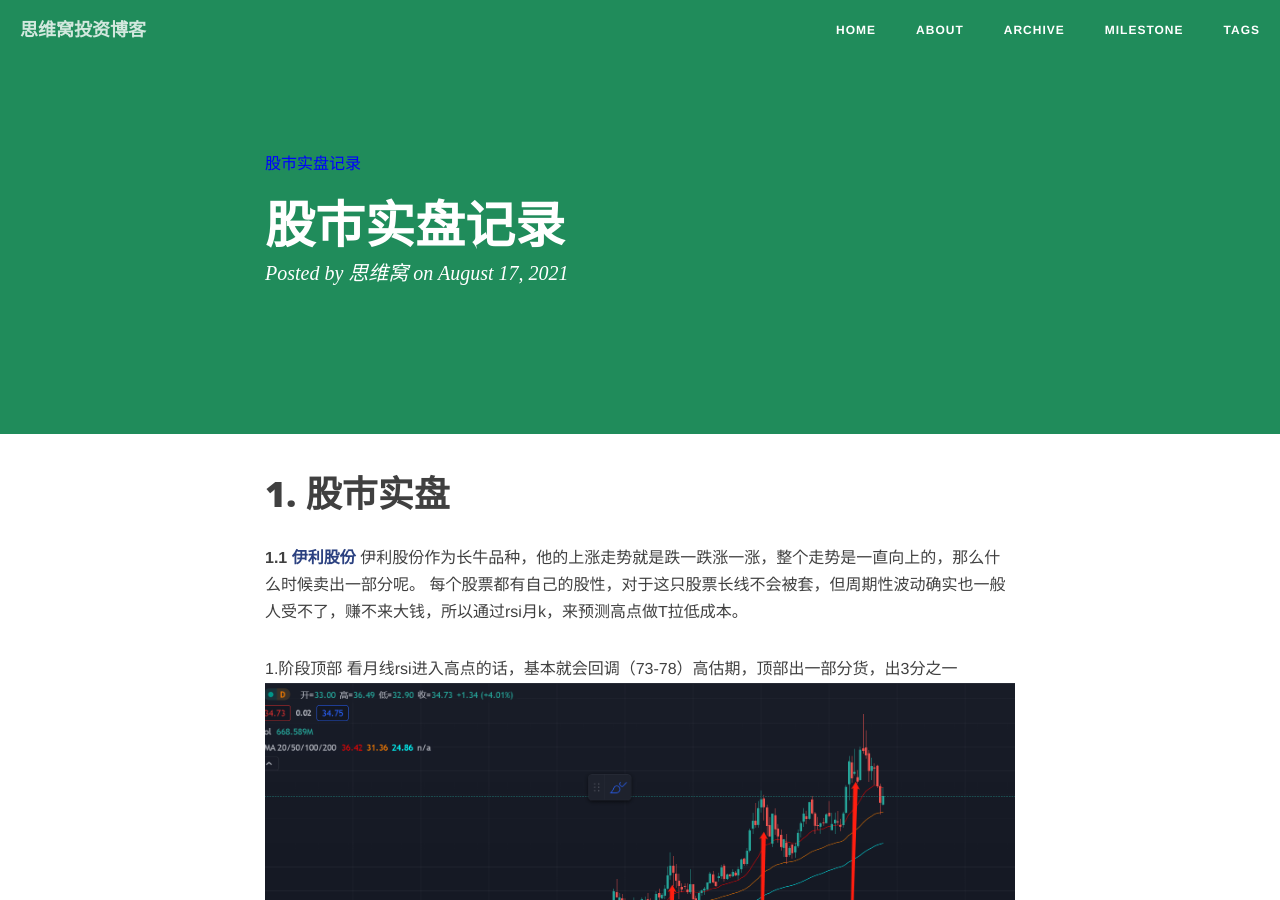
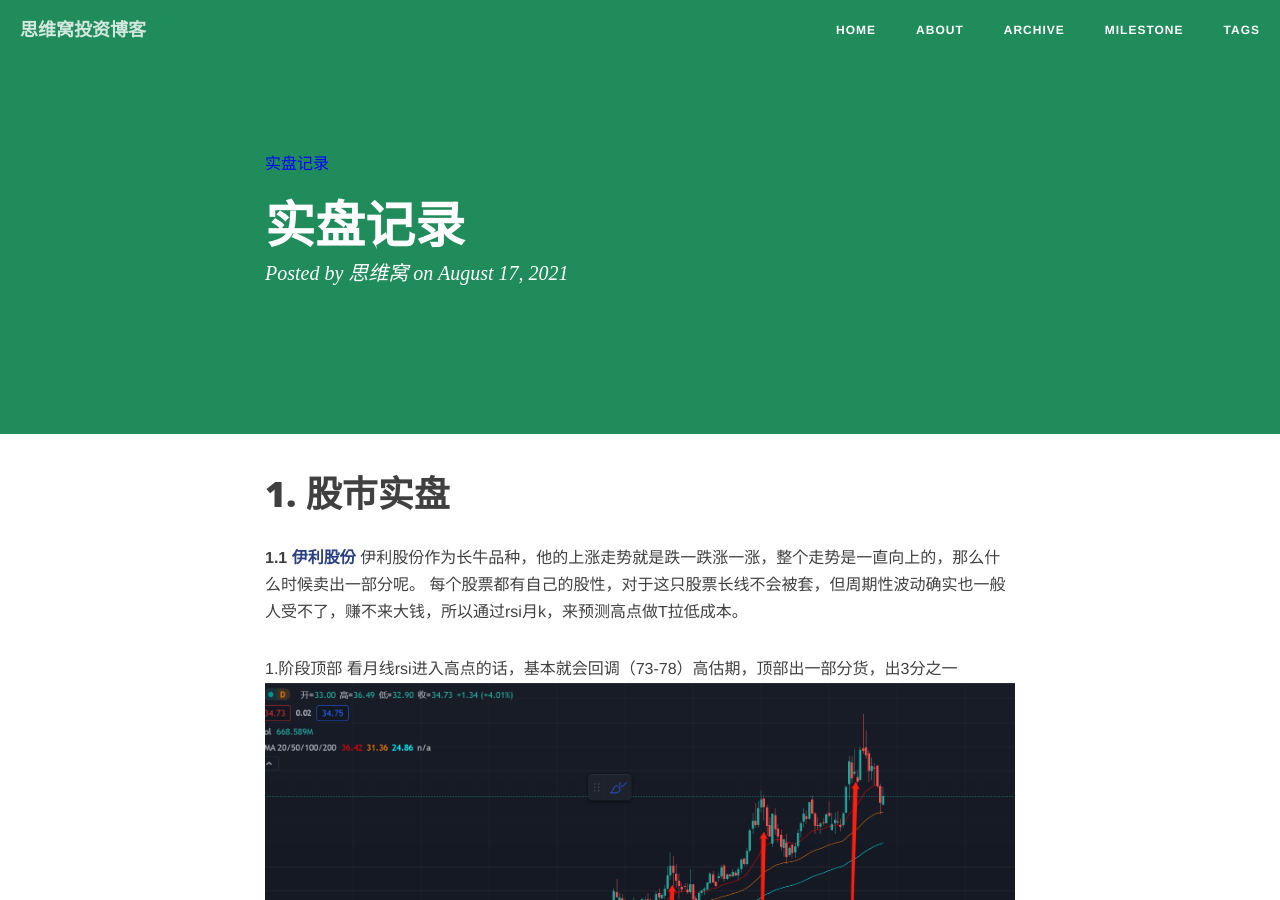
Before and after one commit to figerdeng/siweiwo, a Jekyll site: the page built from _posts/2021-08-17-investment-shipanjilu.md, in a window 1280 px wide and 900 px high. Built offline with Jekyll 4.4.1, drawn with Linux system fonts in a browser that asks for light colours; nearby versions of some CDN libraries; comment, search, counter and statistics services are not loaded; some of the changed lines change nothing that is shown.

Commit message:
实盘更新

```diff
--- a/_posts/2021-08-17-investment-shipanjilu.md
+++ b/_posts/2021-08-17-investment-shipanjilu.md
@@ -1,10 +1,10 @@
 ---
 layout: post
-title: 股市实盘记录
+title: 实盘记录
 date: 2021-08-17
 categories: blog
-tags: [股市实盘记录]
-description: 股市实盘记录
+tags: [实盘记录]
+description: 实盘记录
 ---
 
 # 1. 股市实盘 #
@@ -46,19 +46,19 @@ BTC的ema线21日和50日线，作为牛转熊的分界指标，50日线不跌
         2013年：跌破21线2-3根线后（没跌破50日线）横盘企稳以后开始2014大牛市
         2014年高点开始回撤跌破21日线，然后跌破50日线后，又开始反弹至21日线上方，然后开始回调到21日线，然后破21日线和50日线。熊市开启。
 
-![shipanjilu-002][shipanjilu-002]
+![shipanfeixi-002][shipanfeixi-002]
 
     2017年牛市：
         2017高点年跌破21日线，然后跌破50日线后，又开始反弹至21日线上方，然后开始回调到21日线，返回回踩21日线。
         然后破21日线和50日线。熊市开启
 
-![shipanjilu-003][shipanjilu-003]
+![shipanfeixi-003][shipanfeixi-003]
 
     2021年牛市：
         2021年高点跌破21日线，然后跌破50日线后，又开始反弹至21日线上方。
         总结：参考2013-2014，2017年两拨牛市，如果牛市顶部如果跌破21日、50日线后，然后反弹到21日线上方，如果再次跌破21日线则可以考虑出场了
 
-![shipanjilu-004][shipanjilu-004]
+![shipanfeixi-004][shipanfeixi-004]
 
 **周期分析：**
 
@@ -91,6 +91,6 @@ BTC的ema线21日和50日线，作为牛转熊的分界指标，50日线不跌
 [600887-003]: https://siweiwo.top/resource/investment/other/600887-003.png
 [600887-004]: https://siweiwo.top/resource/investment/other/600887-004.png
 [shipanjilu-001]: https://siweiwo.top/resource/investment/other/shipanjilu-001.png
-[shipanjilu-002]: https://siweiwo.top/resource/investment/other/shipanjilu-002.png
-[shipanjilu-003]: https://siweiwo.top/resource/investment/other/shipanjilu-003.png
-[shipanjilu-004]: https://siweiwo.top/resource/investment/other/shipanjilu-004.png
+[shipanfeixi-002]: https://siweiwo.top/resource/investment/other/shipanfeixi-002.png
+[shipanfeixi-003]: https://siweiwo.top/resource/investment/other/shipanfeixi-003.png
+[shipanfeixi-004]: https://siweiwo.top/resource/investment/other/shipanfeixi-004.png
```
